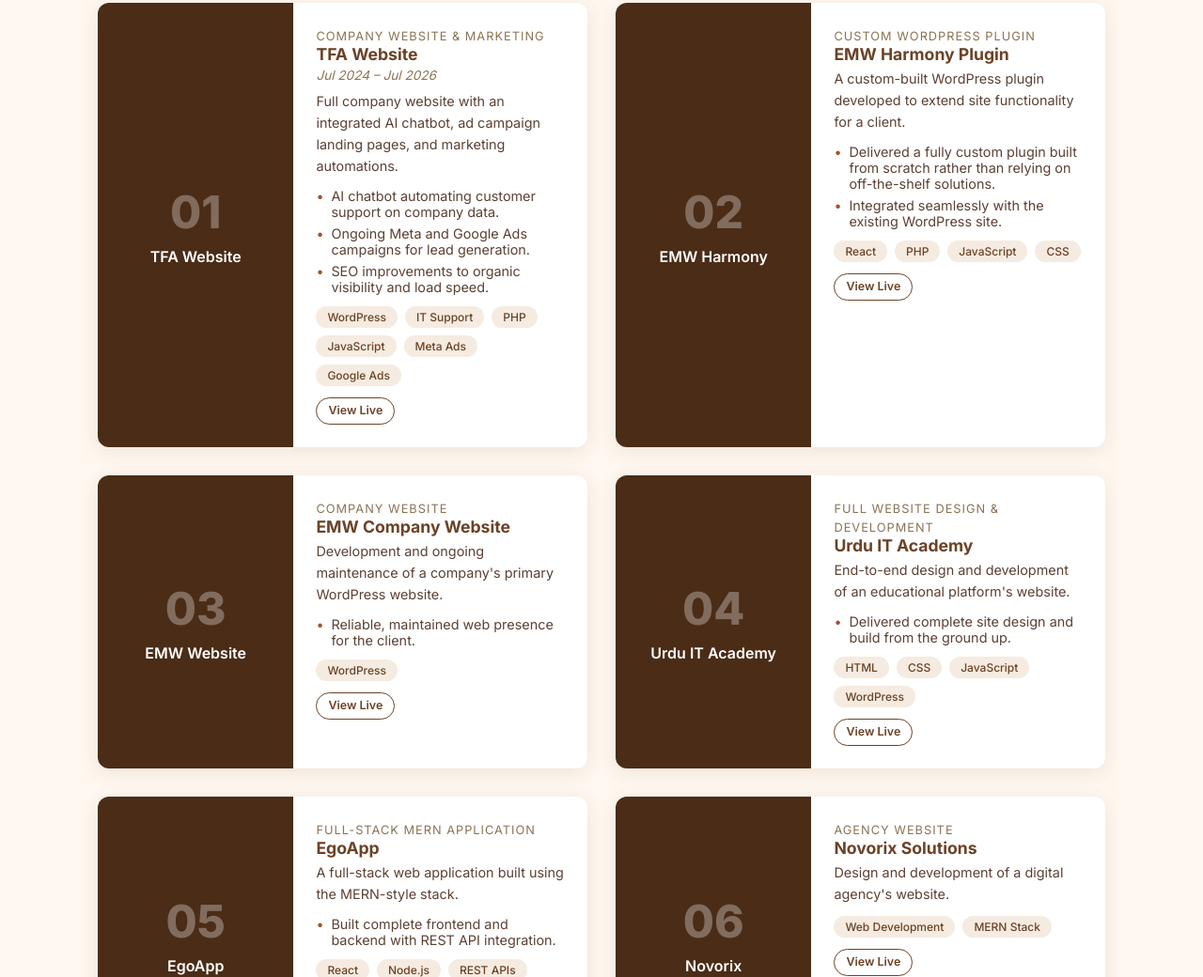
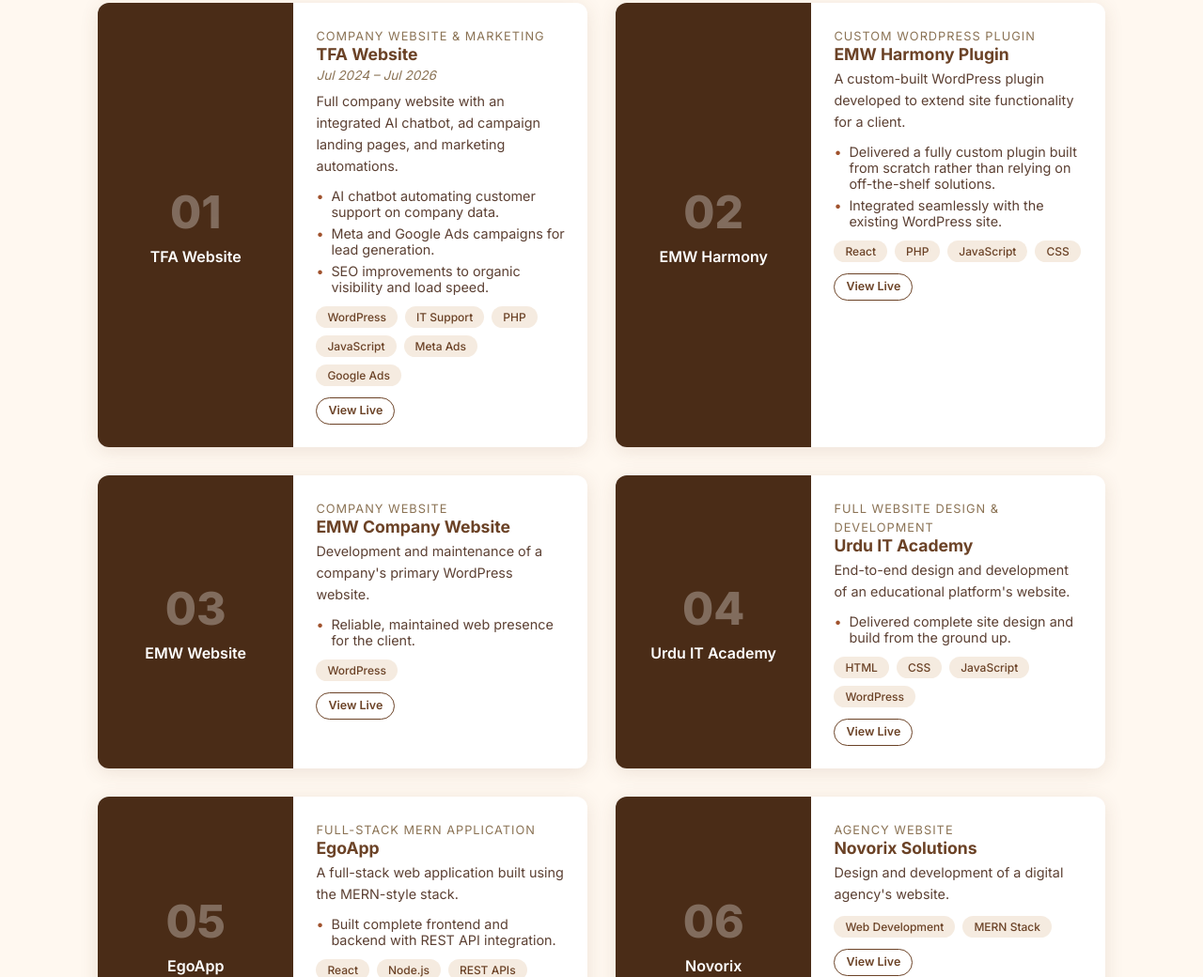
Before and after one commit to Abubaker445/portfolio-website-, a website: page index.html in a window 1280 px wide. Shown: the part 4796-5836 px from the top of the page at 94% size. Drawn offline with Linux system fonts and the light colour scheme.

Commit message:
Update application code

```diff
--- a/index.html
+++ b/index.html
@@ -219,7 +219,7 @@
                     <p class="project-desc">Full company website with an integrated AI chatbot, ad campaign landing pages, and marketing automations.</p>
                     <ul class="key-outcomes">
                         <li>AI chatbot automating customer support on company data.</li>
-                        <li>Ongoing Meta and Google Ads campaigns for lead generation.</li>
+                        <li>Meta and Google Ads campaigns for lead generation.</li>
                         <li>SEO improvements to organic visibility and load speed.</li>
                     </ul>
                     <div class="tech-pills">
@@ -272,7 +272,7 @@
                 <div class="project-right">
                     <span class="project-type">Company Website</span>
                     <h3 class="project-name">EMW Company Website</h3>
-                    <p class="project-desc">Development and ongoing maintenance of a company's primary WordPress website.</p>
+                    <p class="project-desc">Development and maintenance of a company's primary WordPress website.</p>
                     <ul class="key-outcomes">
                         <li>Reliable, maintained web presence for the client.</li>
                     </ul>
```
